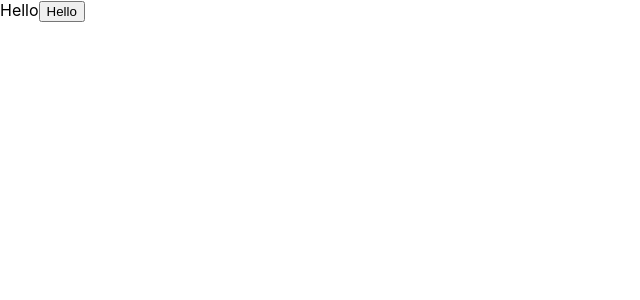
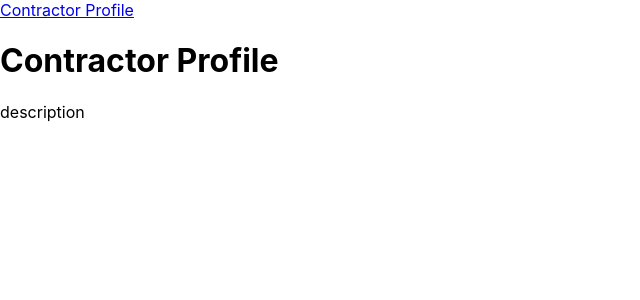
Before and after one commit to lgxxhi/Prorated-Front-End, a React (Create React App) app: page /profile in a window 1280 px wide. Shown: the top 300 px of the page, without its empty margins (0-640 px from the left). Built offline with nearby package versions, Linux system fonts and the light colour scheme.

Commit message:
contractor details along with navbar skeletal basic pushed up

```diff
--- a/src/App.js
+++ b/src/App.js
@@ -1,11 +1,15 @@
 import "./Styles/Global.scss";
-
+import { BrowserRouter as Router, Routes, Route } from "react-router-dom";
+import ContractorDetails from "./Pages/ContractorDetails";
+import Nav from "./Components/Navbar";
 function App() {
   return (
-    <div className="App">
-      Hello
-      <button className="button">Hello</button>
-    </div>
+    <Router>
+      <Nav />
+      <Routes>
+        <Route path="/profile" element={<ContractorDetails />} />
+      </Routes>
+    </Router>
   );
 }
 
--- /dev/null
+++ b/src/Components/Navbar.js
@@ -0,0 +1,13 @@
+import React from "react";
+import ContractorDetails from "../Pages/ContractorDetails";
+import { Link } from "react-router-dom";
+function Nav() {
+  return (
+    <nav>
+      <>
+        <Link to="/profile">Contractor Profile</Link>
+      </>
+    </nav>
+  );
+}
+export default Nav;
--- /dev/null
+++ b/src/Pages/ContractorDetails.js
@@ -0,0 +1,15 @@
+import React from "react";
+
+function ContractorDetails() {
+  return (
+    <>
+      <h1>Contractor Profile</h1>
+
+      <div>
+        <p>description</p>
+      </div>
+    </>
+  );
+}
+
+export default ContractorDetails;
```
Also changed, not shown: src/Components/Navbar.jsx (deleted, +0 -7 lines).
